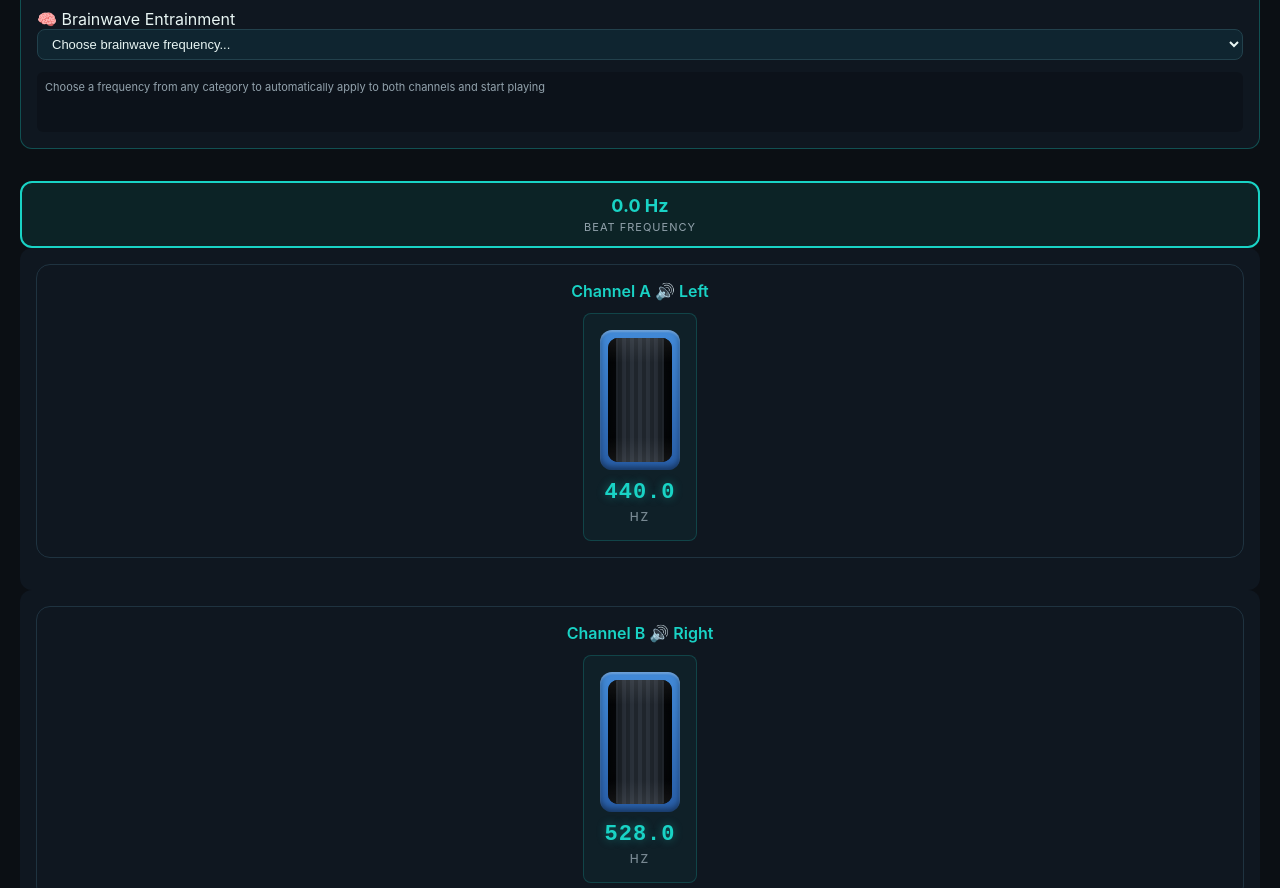
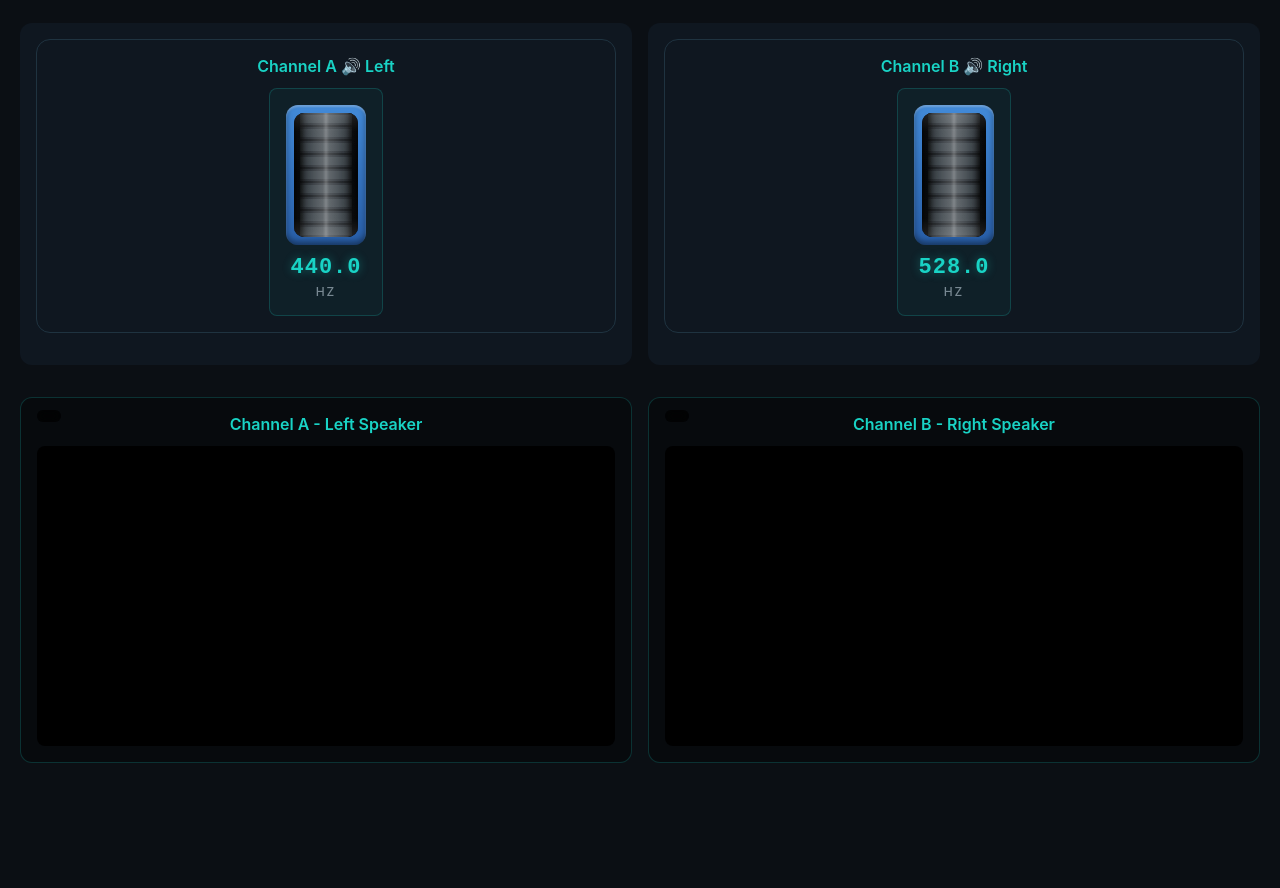
Before and after one commit to RemiDz/Frequency, a plain HTML site: page index.html in a window 1280 px wide. Shown: the part 1305-2193 px from the top of the page. After the commit the page ends 2088 px from the top, so only its background shows below. Drawn offline with Linux system fonts and the light colour scheme.

Commit message:
Update styles.css

```diff
--- a/styles.css
+++ b/styles.css
@@ -119,20 +119,41 @@ h1{
   }
 }
 
-.channels-row{
+/* Channel Controls Row */
+.channel-controls-row{
   display:grid;
   grid-template-columns:1fr 1fr;
-  gap:8px
+  gap:8px;
+  margin-bottom:16px;
 }
 
 @media(min-width:600px){
-  .channels-row{
+  .channel-controls-row{
     gap:12px
   }
 }
 
 @media(min-width:768px){
-  .channels-row{
+  .channel-controls-row{
+    gap:16px
+  }
+}
+
+/* Visualizations Row */
+.visualizations-row{
+  display:grid;
+  grid-template-columns:1fr 1fr;
+  gap:8px;
+}
+
+@media(min-width:600px){
+  .visualizations-row{
+    gap:12px
+  }
+}
+
+@media(min-width:768px){
+  .visualizations-row{
     gap:16px
   }
 }
@@ -156,81 +177,155 @@ h1{
   }
 }
 
-.visualization-row{
-  display:grid;
-  grid-template-columns:1fr;
-  gap:12px;
-  flex:1;
-  align-items:stretch
+/* Channel Visualizations */
+.channel-visualization {
+  background: rgba(0, 0, 0, 0.3);
+  border-radius: 12px;
+  padding: 12px;
+  border: 1px solid rgba(25, 211, 197, 0.2);
+  position: relative;
+}
+
+.channel-visualization h4 {
+  margin: 0 0 12px 0;
+  font-size: 14px;
+  color: var(--accent);
+  font-weight: 600;
+  text-align: center;
+}
+
+.channel-visualization canvas {
+  width: 100%;
+  height: auto;
+  max-height: 300px;
+  display: block;
+  border-radius: 8px;
+  background: #000;
+  touch-action: none;
+}
+
+.channel-visualization .hud {
+  position: absolute;
+  top: 8px;
+  left: 8px;
+  right: 8px;
+  font-size: 11px;
+  color: var(--muted);
+  background: rgba(0, 0, 0, 0.7);
+  padding: 4px 8px;
+  border-radius: 6px;
+  text-align: center;
+  word-wrap: break-word;
+  overflow: hidden;
+  backdrop-filter: blur(4px);
+}
+
+@media(min-width:600px){
+  .channel-visualization {
+    padding: 14px;
+  }
+
+  .channel-visualization h4 {
+    font-size: 15px;
+  }
+
+  .channel-visualization .hud {
+    font-size: 12px;
+    padding: 6px 10px;
+  }
 }
 
 @media(min-width:768px){
-  .visualization-row{
-    grid-template-columns:1fr auto 1fr;
-    gap:16px;
-    align-items:center
+  .channel-visualization {
+    padding: 16px;
+  }
+
+  .channel-visualization h4 {
+    font-size: 16px;
+  }
+
+  .channel-visualization .hud {
+    top: 12px;
+    left: 16px;
+    right: auto;
+    font-size: 13px;
+    padding: 6px 12px;
+    border-radius: 8px;
+    text-align: left;
   }
 }
 
-.visualization-section{
-  min-height:250px;
-  max-height:400px;
-  background:var(--panel);
-  padding:12px;
-  border-radius:12px;
-  position:relative
+/* Old visualization styles removed - now using channel-visualization */
+
+/* Beat Indicator - Floating in Center */
+.channel-controls-row {
+  position: relative;
 }
 
-@media(min-width:768px){
-  .visualization-section{
-    min-height:350px;
-    max-height:calc(100vh - 400px);
-    padding:16px;
-  }
+.beat-indicator-floating {
+  position: absolute;
+  top: 50%;
+  left: 50%;
+  transform: translate(-50%, -50%);
+  z-index: 10;
+  opacity: 0;
+  transition: opacity 0.4s ease, transform 0.4s ease;
+  pointer-events: none;
 }
 
-.visualization-section h4{
-  margin:0 0 12px 0;
-  font-size:14px;
-  color:var(--accent);
-  font-weight:600;
-  text-align:center
+.beat-indicator-floating.active {
+  opacity: 1;
+  transform: translate(-50%, -50%) scale(1);
 }
 
-/* Beat Indicator */
-.beat-indicator{
+/* Refined, minimal-hypnotic beat indicator */
+.beat-display{
   display:flex;
+  flex-direction:column;
   align-items:center;
-  justify-content:center;
-  opacity:0;
-  transition:opacity 0.3s ease;
-  width:120px
+  padding:12px 20px;
+  border-radius:14px;
+  background:linear-gradient(180deg,#0f1720 0%,#0b0f14 100%);
+  border:1px solid rgba(25,211,197,0.55);
+  box-shadow:0 8px 24px rgba(25,211,197,0.12), inset 0 1px 0 rgba(255,255,255,0.06);
+  backdrop-filter:blur(10px);
+  min-width:130px;
+  text-align:center;
+  position:relative;
+  overflow:hidden;
 }
 
-.beat-indicator.active{
-  opacity:1
+.beat-display::before{
+  content:"";
+  position:absolute;
+  inset:0;
+  border-radius:12px;
+  pointer-events:none;
+  box-shadow:0 0 0 2px rgba(25,211,197,0.35), 0 0 24px rgba(25,211,197,0.15);
+  opacity:0.85;
 }
 
-.beat-display{
-  text-align:center;
-  background:rgba(25,211,197,0.1);
-  border:2px solid var(--accent);
-  border-radius:12px;
-  padding:12px
+.beat-display::after{ content:""; display:none; }
+
+.beat-indicator-floating.active .beat-display{ animation:breathe var(--beat-duration,1.4s) ease-in-out infinite; }
+
+@keyframes breathe{
+  0%,100%{ transform:scale(1); box-shadow:0 8px 24px rgba(25,211,197,0.12), inset 0 1px 0 rgba(255,255,255,0.06); }
+  50%{ transform:scale(1.03); box-shadow:0 12px 34px rgba(25,211,197,0.22), 0 0 0 3px rgba(25,211,197,0.12), inset 0 1px 0 rgba(255,255,255,0.1); }
 }
 
-.beat-display #beatFreqDisplay{
-  font-size:18px;
-  font-weight:700;
-  color:var(--accent);
-  margin-bottom:4px
-}
+.beat-text{ display:flex; flex-direction:column; align-items:center; gap:4px; }
 
-.beat-display #beatLabel{
-  font-size:11px;
-  color:var(--muted);
-  text-transform:uppercase;
-  letter-spacing:1px
+.beat-text #beatFreqDisplay{ font-family:'Courier New', monospace; font-weight:800; color:var(--accent); font-size:24px; line-height:1; margin-bottom:2px; text-shadow:0 0 10px rgba(25,211,197,0.35); }
+.beat-indicator-floating.active .beat-text #beatFreqDisplay{ animation:freqGlow var(--beat-duration,1.4s) ease-in-out infinite; }
+@keyframes freqGlow{ 0%,100%{ text-shadow:0 0 8px rgba(25,211,197,0.35);} 50%{ text-shadow:0 0 14px rgba(25,211,197,0.6);} }
+
+.beat-text #beatLabel{ font-size:10px; color:var(--muted); letter-spacing:2px; text-transform:uppercase; line-height:1; font-weight:600; opacity:0.9; }
+
+@media (max-width: 767px) {
+  .beat-display { padding: 12px 18px; min-width: 120px; }
+  .beat-text #beatFreqDisplay { font-size: 22px; }
+  .beat-text #beatLabel { font-size: 10px; letter-spacing: 2px; }
 }
 
 /* Advanced Features Styling */
@@ -437,9 +532,78 @@ h1{
 }
 
 /* Frequency Library Styling */
-.frequency-library select{
-  width:100%;
-  margin-bottom:12px
+.frequency-library .frequency-categories {
+  display: grid;
+  grid-template-columns: 1fr;
+  gap: 16px;
+  margin-bottom: 16px;
+}
+
+@media(min-width: 600px) {
+  .frequency-library .frequency-categories {
+    grid-template-columns: 1fr 1fr;
+    gap: 18px;
+  }
+}
+
+@media(min-width: 900px) {
+  .frequency-library .frequency-categories {
+    grid-template-columns: repeat(3, 1fr);
+    gap: 20px;
+  }
+}
+
+.freq-category {
+  background: rgba(25, 211, 197, 0.04);
+  border: 1px solid rgba(25, 211, 197, 0.15);
+  border-radius: 10px;
+  padding: 14px;
+  transition: all 0.3s ease;
+}
+
+.freq-category:hover {
+  background: rgba(25, 211, 197, 0.06);
+  border-color: rgba(25, 211, 197, 0.25);
+  transform: translateY(-1px);
+  box-shadow: 0 4px 12px rgba(25, 211, 197, 0.1);
+}
+
+.freq-category label {
+  display: block;
+  font-size: 13px;
+  font-weight: 600;
+  color: var(--accent);
+  margin-bottom: 8px;
+  text-align: center;
+}
+
+.freq-select {
+  width: 100%;
+  background: var(--panel);
+  border: 1px solid #2c4f57;
+  border-radius: 8px;
+  padding: 10px 12px;
+  font-size: 12px;
+  color: var(--text);
+  cursor: pointer;
+  transition: all 0.2s ease;
+}
+
+.freq-select:hover {
+  border-color: var(--accent);
+  background: rgba(25, 211, 197, 0.05);
+}
+
+.freq-select:focus {
+  outline: none;
+  border-color: var(--accent);
+  box-shadow: 0 0 0 2px rgba(25, 211, 197, 0.2);
+}
+
+.freq-select option {
+  background: var(--panel);
+  color: var(--text);
+  padding: 8px;
 }
 
 
@@ -575,31 +739,78 @@ h1{
 
 .hz-roller .roller-wheel{
   position:absolute;
-  left:8px;
-  right:8px;
+  left:6px;
+  right:6px;
   top:-1000px; /* tall texture to allow scrolling */
   height:2000px;
-  border-radius:12px;
+  border-radius:8px;
   background:
-    repeating-linear-gradient(90deg, #2a313a 0px, #2a313a 2px, #1f252c 2px, #1f252c 6px, #2a313a 6px, #2a313a 8px),
-    linear-gradient(180deg, #1b2128, #0f141a);
-  box-shadow:inset 0 0 14px rgba(0,0,0,0.65), 0 0 18px rgba(0,0,0,0.45);
+    /* Pronounced horizontal ridges */
+    repeating-linear-gradient(0deg,
+      #3a4248 0px, #3a4248 4px,    /* Ridge top - lighter */
+      #2a3036 4px, #2a3036 6px,    /* Ridge shadow */
+      #1a1e22 6px, #1a1e22 8px,    /* Deep groove */
+      #2a3036 8px, #2a3036 10px,   /* Ridge shadow */
+      #3a4248 10px, #3a4248 14px   /* Ridge top */
+    ),
+    /* Cylindrical metallic base */
+    linear-gradient(90deg, #1a1e22 0%, #2c3238 30%, #3a4248 50%, #2c3238 70%, #1a1e22 100%);
+  box-shadow:
+    /* Deep inset for cylindrical appearance */
+    inset 3px 0 8px rgba(0,0,0,0.7),
+    inset -3px 0 8px rgba(0,0,0,0.7),
+    inset 0 3px 6px rgba(0,0,0,0.5),
+    inset 0 -3px 6px rgba(0,0,0,0.5),
+    /* Outer glow */
+    0 0 20px rgba(0,0,0,0.6);
+  transition: transform 0.1s ease-out;
 }
 
 .hz-roller .roller-gloss{
   position:absolute;
   top:0; left:0; right:0; bottom:0;
   pointer-events:none;
-  background:linear-gradient(180deg, rgba(255,255,255,0.08) 0%, rgba(255,255,255,0) 20%, rgba(255,255,255,0) 80%, rgba(255,255,255,0.08) 100%);
+  background:
+    /* Central highlight for cylindrical effect */
+    linear-gradient(90deg,
+      transparent 0%,
+      rgba(255,255,255,0.05) 25%,
+      rgba(255,255,255,0.2) 45%,
+      rgba(255,255,255,0.35) 50%,
+      rgba(255,255,255,0.2) 55%,
+      rgba(255,255,255,0.05) 75%,
+      transparent 100%
+    ),
+    /* Top/bottom edge highlights */
+    linear-gradient(180deg,
+      rgba(255,255,255,0.12) 0%,
+      rgba(255,255,255,0.02) 15%,
+      rgba(255,255,255,0) 50%,
+      rgba(255,255,255,0.02) 85%,
+      rgba(255,255,255,0.12) 100%
+    );
+  border-radius:6px;
+}
+
+/* Wheel rotation animation */
+.hz-roller .roller-wheel.spinning{
+  animation: wheelRotate 0.3s ease-out;
+}
+
+@keyframes wheelRotate {
+  0% { transform: translateY(0px); }
+  50% { transform: translateY(-2px); }
+  100% { transform: translateY(0px); }
 }
 
 @media (max-width:767px){
   .hz-roller .roller-frame{ width:96px; height:170px; }
-  .hz-roller .roller-wheel{ left:10px; right:10px; }
+  .hz-roller .roller-wheel{ left:8px; right:8px; }
 }
 
 @media (min-width:600px) and (max-width:767px){
   .hz-roller .roller-frame{ width:90px; height:155px; }
+  .hz-roller .roller-wheel{ left:7px; right:7px; }
 }
 
 /* Hz Mouse Wheel Design */
@@ -1225,41 +1436,4 @@ input[type=range]::-moz-range-thumb {
 
 
 
-/* Canvas and HUD */
-canvas{
-  width:100%;
-  height:100%;
-  display:block;
-  border-radius:12px;
-  background:#000;
-  touch-action:none; /* Prevent scrolling when touching canvas */
-  max-width:100%;
-  max-height:100%;
-}
-
-.hud{
-  position:absolute;
-  top:8px;
-  left:8px;
-  right:8px;
-  font-size:12px;
-  color:var(--muted);
-  background:rgba(0,0,0,0.7);
-  padding:6px 8px;
-  border-radius:6px;
-  text-align:center;
-  word-wrap:break-word;
-  overflow:hidden;
-}
-
-@media(min-width:768px){
-  .hud{
-    top:12px;
-    left:16px;
-    right:auto;
-    font-size:14px;
-    padding:6px 12px;
-    border-radius:8px;
-    text-align:left;
-  }
-}
+/* Canvas and HUD styles now handled by channel-visualization */
```
